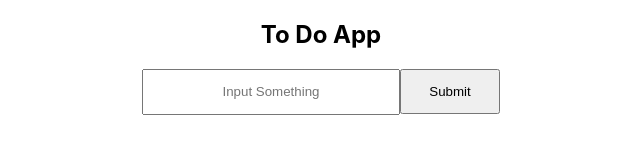
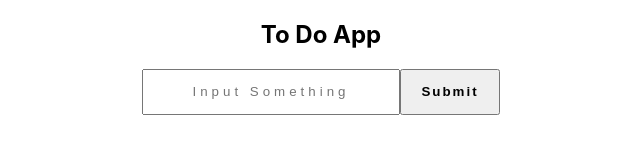
Before and after one commit to milhamsuryapratama/redux-todo-app, a React (Create React App) app: page / in a window 1280 px wide. Shown: the top 165 px of the page, without its empty margins (319-959 px from the left). Built offline with nearby package versions, Linux system fonts and the light colour scheme.

Commit message:
adding form validation

```diff
--- a/src/actions/actionsCreators.js
+++ b/src/actions/actionsCreators.js
@@ -8,10 +8,10 @@ export const addTodo = text => ({
     text
 })
 
-// export const setVisibilityFilter = filter => ({
-//     type: SET_VISIBILITY_FILTER,
-//     filter
-// })
+export const setVisibilityFilter = filter => ({
+    type: SET_VISIBILITY_FILTER,
+    filter
+})
 
 export const deleteTodo = id => ({
     type: DELETE_TODO,
--- a/src/components/DisplayTodo.js
+++ b/src/components/DisplayTodo.js
@@ -1,6 +1,6 @@
 import React, { Component, Fragment } from "react";
-import { deleteTodo, editTodo } from '../actions/actionsCreators';
-import { GET_EDITED } from '../actions/actionsTypes';
+import { deleteTodo, editTodo, setVisibilityFilter } from '../actions/actionsCreators';
+import { SHOW_ALL } from '../actions/actionsTypes';
 
 import { bindActionCreators } from 'redux';
 import { connect } from 'react-redux';
@@ -24,20 +24,27 @@ class DisplayTodo extends Component {
 
 }
 
-// const getVisibleTodos = (todos) => {
-//     return todos;
-// }
+const getVisibleTodos = (todos, filter) => {
+    switch (filter) {
+        case SHOW_ALL:
+            return todos;
+        default:
+            return todos
+    }
+};
 
 const mapStateToProps = state => {
     return {
-        todos: state.todos
+        todos: getVisibleTodos(state.todos, state.visibilityFilter),
+        visibilityFilter: state.visibilityFilter
     };
 };
 
 const mapDispatchToProps = dispatch => {
     return bindActionCreators({
         deleteTodo,
-        editTodo
+        editTodo,
+        setVisibilityFilter
     }, dispatch)
 }
 
--- a/src/components/InputToDo.js
+++ b/src/components/InputToDo.js
@@ -26,7 +26,7 @@ class InputToDo extends Component {
                     value={this.state.text}
                     onChange={this.handleChange.bind(this)}
                     placeholder="Input Something" />
-                <ButtonDua onClick={() => { this.props.addTodo(this.state.text); this.setState({ text: '' }) }}>Submit</ButtonDua>
+                <ButtonDua onClick={() => { this.state.text !== "" ? this.props.addTodo(this.state.text) : alert("Isi Dulu Bro"); this.setState({ text: '' }) }}><strong>Submit</strong></ButtonDua>
             </div>
         );
     }
@@ -42,12 +42,14 @@ const InputDua = styled.input`
     width: 250px;
     height: 40px;
     text-align: center;
+    letter-spacing: 4px;
 `;
 
 const ButtonDua = styled.button`
     width: 100px;
-    height: 45px;
+    height: 46px;
     cursor: pointer;
+    letter-spacing: 2px;
 `;
 
 export default connect(null, mapDispatchToProps)(InputToDo);
```
